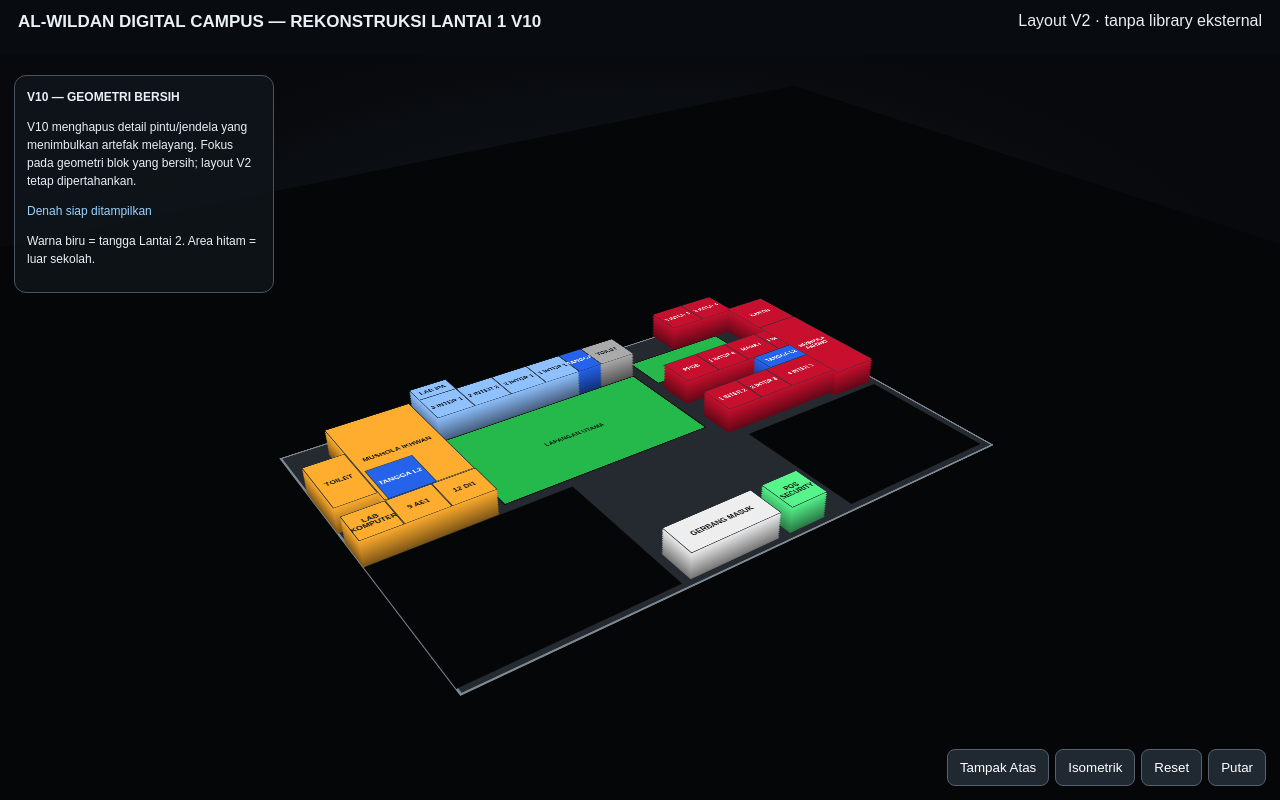
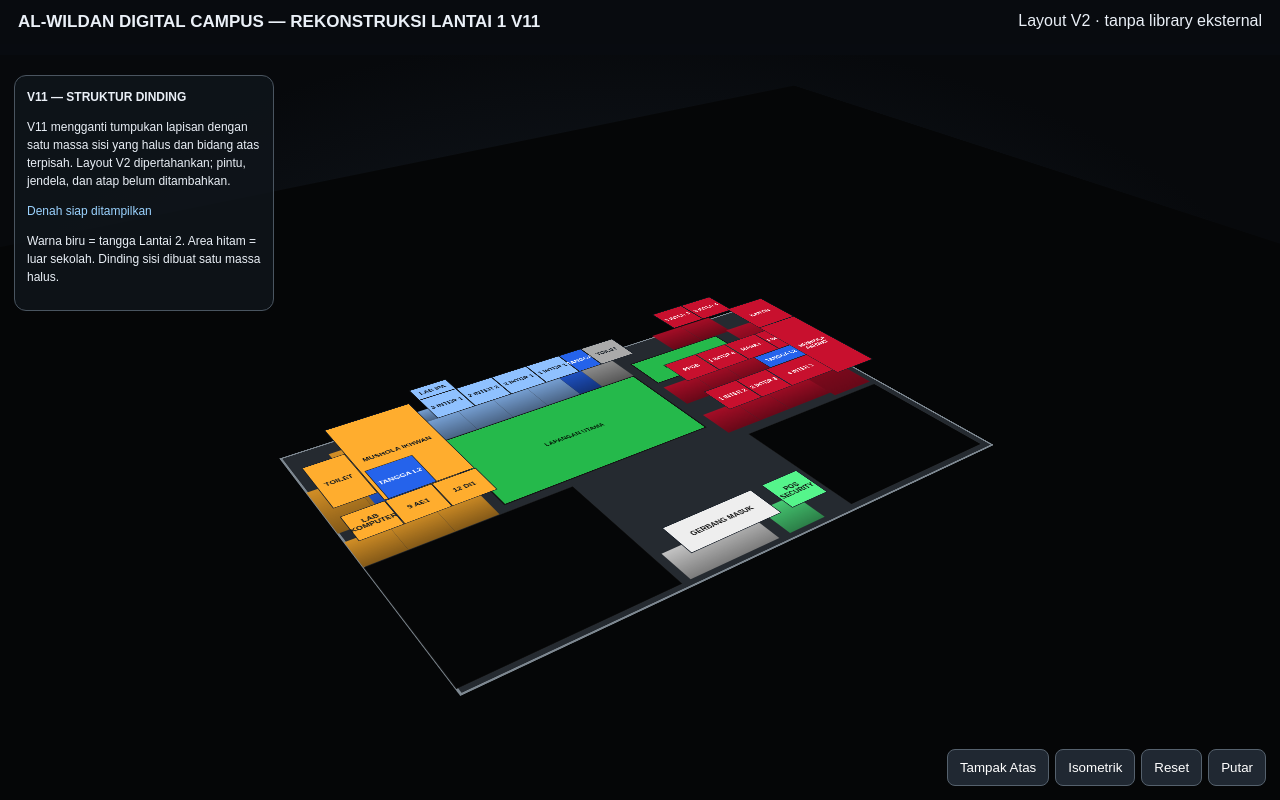
Before and after one commit to mrndr12345-sketch/al-wildan-digital-campus, a plain HTML site: page index.html in a window 1280 px wide. Drawn offline with Linux system fonts and the light colour scheme.

Commit message:
Update index.html

```diff
--- a/index.html
+++ b/index.html
@@ -12,7 +12,9 @@ h1{font-size:17px;margin:0}#stage{position:absolute;inset:55px 0 0;overflow:hidd
 .top{position:absolute;inset:0;display:flex;align-items:center;justify-content:center;text-align:center;padding:3px;font-size:10px;font-weight:bold;color:#101820;border:1px solid #18202a;backface-visibility:hidden}
 .side{position:absolute;background:var(--side);transform-origin:top;left:0;top:100%;width:100%;height:var(--h);transform:rotateX(90deg);border:1px solid #222}
  .room{position:absolute;border:1px solid #26323b;display:flex;align-items:center;justify-content:center;text-align:center;font-size:10px;font-weight:bold;padding:2px;color:#101820;transform-style:preserve-3d}
-.extruded-layer{position:absolute!important;left:0;top:0;display:block!important;padding:0!important;border:0!important;outline:0!important;box-shadow:none!important;transform-style:preserve-3d;pointer-events:none;z-index:0}
+ .wall-mass{position:absolute!important;left:0;top:0;display:block!important;padding:0!important;border:0!important;outline:0!important;box-shadow:none!important;transform-style:preserve-3d;pointer-events:none;z-index:0}
+.room.top-face{z-index:2;transform:translateZ(28px);border:1px solid #18202a}
+
 .room.top-face{z-index:2;transform:translateZ(28px)}
 .room.top-face .label{position:relative;z-index:2}
 
@@ -25,7 +27,7 @@ button{background:#202832;color:white;border:1px solid #55616d;border-radius:8px
 @media(max-width:700px){#world{scale:.5}#panel{max-width:200px;font-size:10px}}
 
 </style></head><body>
-<header><h1>AL-WILDAN DIGITAL CAMPUS — REKONSTRUKSI LANTAI 1 V10</h1><span>Layout V2 · tanpa library eksternal</span></header>
+<header><h1>AL-WILDAN DIGITAL CAMPUS — REKONSTRUKSI LANTAI 1 V11</h1><span>Layout V2 · tanpa library eksternal</span></header>
 <div id="stage"><div id="world"><div id="site"></div>
 <!-- Outside zones -->
 <div class="outside" style="left:0;top:280px;width:282px;height:232px"></div><div class="outside" style="left:544px;top:312px;width:240px;height:199px"></div>
@@ -64,23 +66,23 @@ button{background:#202832;color:white;border:1px solid #55616d;border-radius:8px
 <div class="room" style="left:294px;top:455px;width:132px;height:56px;background:#eee;color:#111">GERBANG MASUK</div>
 <div class="room" style="left:443px;top:455px;width:56px;height:56px;background:#55f58b;color:#111">POS SECURITY</div>
 </div></div>
-<div id="panel"><b>V10 — GEOMETRI BERSIH</b><p>V10 menghapus detail pintu/jendela yang menimbulkan artefak melayang. Fokus pada geometri blok yang bersih; layout V2 tetap dipertahankan.</p><div id="status">Denah siap ditampilkan</div><p>Warna biru = tangga Lantai 2. Area hitam = luar sekolah.</p></div>
+<div id="panel"><b>V11 — STRUKTUR DINDING</b><p>V11 mengganti tumpukan lapisan dengan satu massa sisi yang halus dan bidang atas terpisah. Layout V2 dipertahankan; pintu, jendela, dan atap belum ditambahkan.</p><div id="status">Denah siap ditampilkan</div><p>Warna biru = tangga Lantai 2. Area hitam = luar sekolah. Dinding sisi dibuat satu massa halus.</p></div>
 <div id="controls"><button id="top">Tampak Atas</button><button id="iso">Isometrik</button><button id="reset">Reset</button><button id="rotate">Putar</button></div>
 <script>
 const world=document.getElementById('world');let rot=false,timer=null;
-// Extrude room blocks: stacked darker layers below the top face, no external library.
+// V11: satu massa sisi halus per ruang (tanpa garis lapisan bertumpuk).
 document.querySelectorAll('.room:not(.court)').forEach((room)=>{
   const base=getComputedStyle(room).backgroundColor;
   room.classList.add('top-face');
-  for(let i=1;i<=14;i++){
-    const layer=room.cloneNode(false);
-    layer.textContent='';
-    layer.className='room extruded-layer';
-    layer.style.backgroundColor=darken(base, Math.min(.72, i*.035));
-    layer.style.transform=`translateZ(${28-i*2}px)`; layer.style.border='0'; layer.style.outline='0';
-    layer.style.zIndex='1';
-    room.parentNode.insertBefore(layer,room);
-  }
+  const mass=room.cloneNode(false);
+  mass.textContent='';
+  mass.className='room wall-mass';
+  mass.style.background=`linear-gradient(to bottom, ${darken(base,.18)}, ${darken(base,.48)})`;
+  mass.style.transform='translateZ(0px)';
+  mass.style.height=room.offsetHeight+'px';
+  mass.style.width=room.offsetWidth+'px';
+  mass.style.zIndex='1';
+  room.parentNode.insertBefore(mass,room);
 });
 function darken(rgb,factor){
   const m=rgb.match(/\d+/g); if(!m||m.length<3)return '#333';
```
